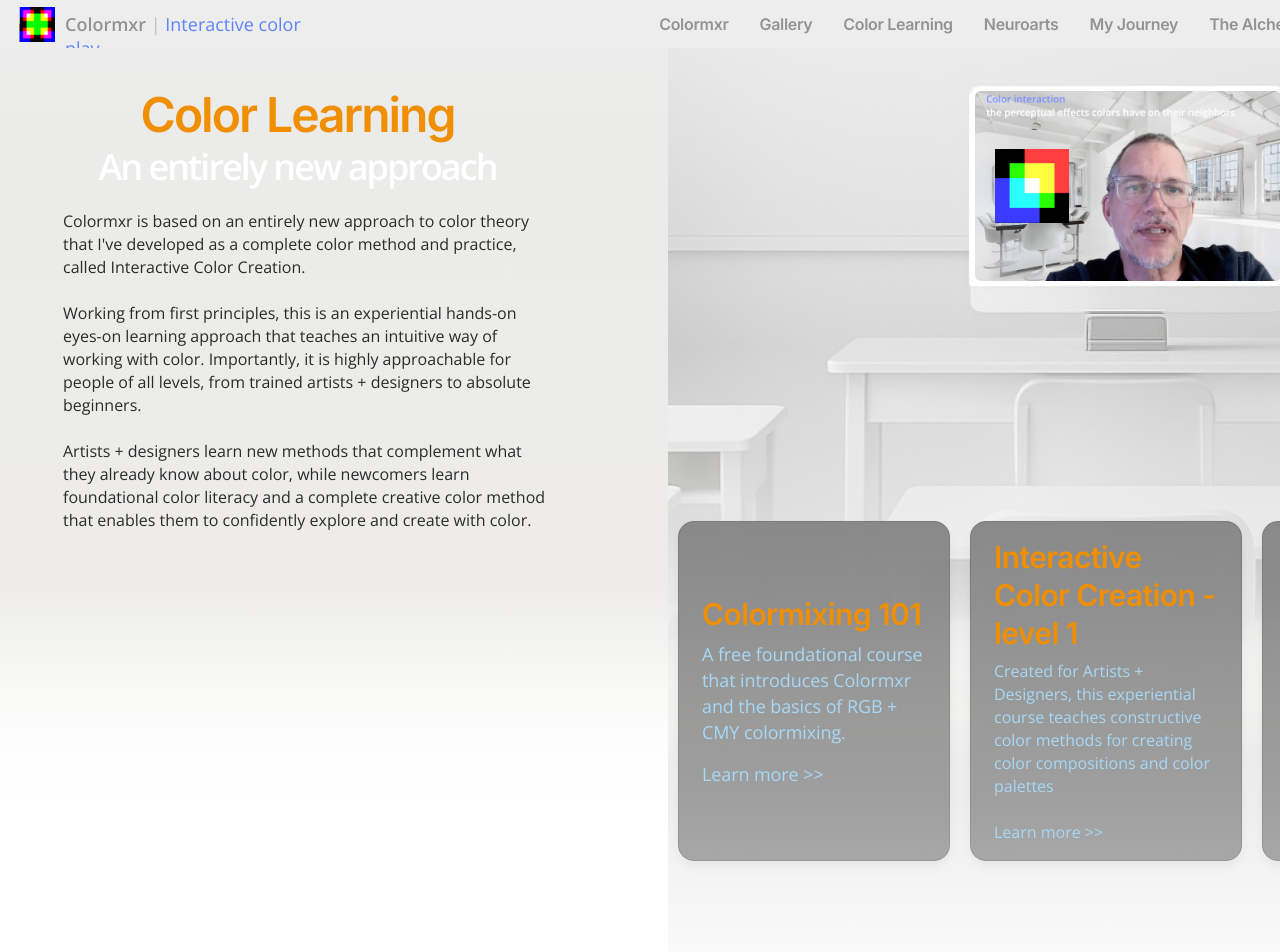
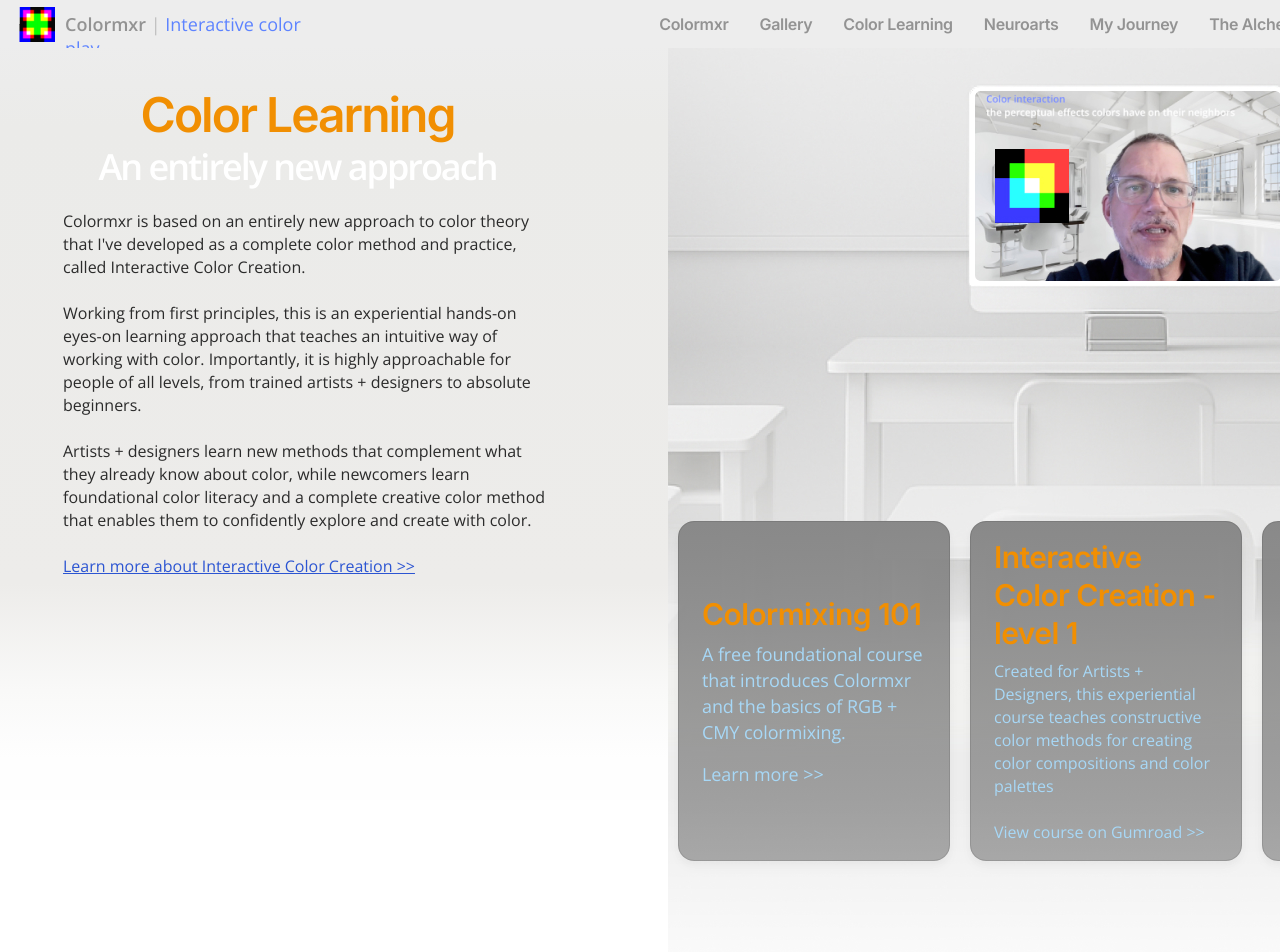
Before and after one commit to DWitt415/website-colormxr, a React (Vite) app: page /courses in a window 1280 px wide. Shown: the top 952 px of the page. Built offline with nearby package versions, Linux system fonts and the light colour scheme.

Commit message:
update links

```diff
--- a/src/pages/Courses.jsx
+++ b/src/pages/Courses.jsx
@@ -34,7 +34,11 @@
           <p className="mb-0">&nbsp;</p>
           <p className="mb-0">Working from first principles, this is an experiential hands-on eyes-on learning approach that teaches an intuitive way of working with color. Importantly, it is highly approachable for people of all levels, from trained artists + designers to absolute beginners.</p>
           <p className="mb-0">&nbsp;</p>
-          <p>Artists + designers learn new methods that complement what they already know about color, while newcomers learn foundational color literacy and a complete creative color method that enables them to confidently explore and create with color.</p>
+          <p className="mb-0">Artists + designers learn new methods that complement what they already know about color, while newcomers learn foundational color literacy and a complete creative color method that enables them to confidently explore and create with color.</p>
+          <p className="mb-0">&nbsp;</p>
+          <a href="https://icc-landing-tau.vercel.app/" target="_blank" rel="noopener noreferrer" className="text-[#2c55d2] hover:text-[#f18f02] transition-colors underline">
+            Learn more about Interactive Color Creation &gt;&gt;
+          </a>
         </div>
 
         {/* Header */}
@@ -84,8 +88,8 @@
                       <div className="flex flex-col font-['Open_Sans'] font-normal justify-center leading-[23px] relative shrink-0 text-[#a7d8f7] text-[16px] w-full whitespace-pre-wrap">
                         <p className="mb-0">Created for Artists + Designers, this experiential course teaches constructive color methods for creating color compositions and color palettes</p>
                         <p className="mb-0">&nbsp;</p>
-                        <a href="https://icc-landing-tau.vercel.app/" target="_blank" rel="noopener noreferrer" className="text-[#a7d8f7] hover:text-[#f18f02] transition-colors">
-                          Learn more &gt;&gt;
+                        <a href="https://colormxr.gumroad.com/l/peuvt" target="_blank" rel="noopener noreferrer" className="text-[#a7d8f7] hover:text-[#f18f02] transition-colors">
+                          View course on Gumroad &gt;&gt;
                         </a>
                       </div>
                     </div>
```
